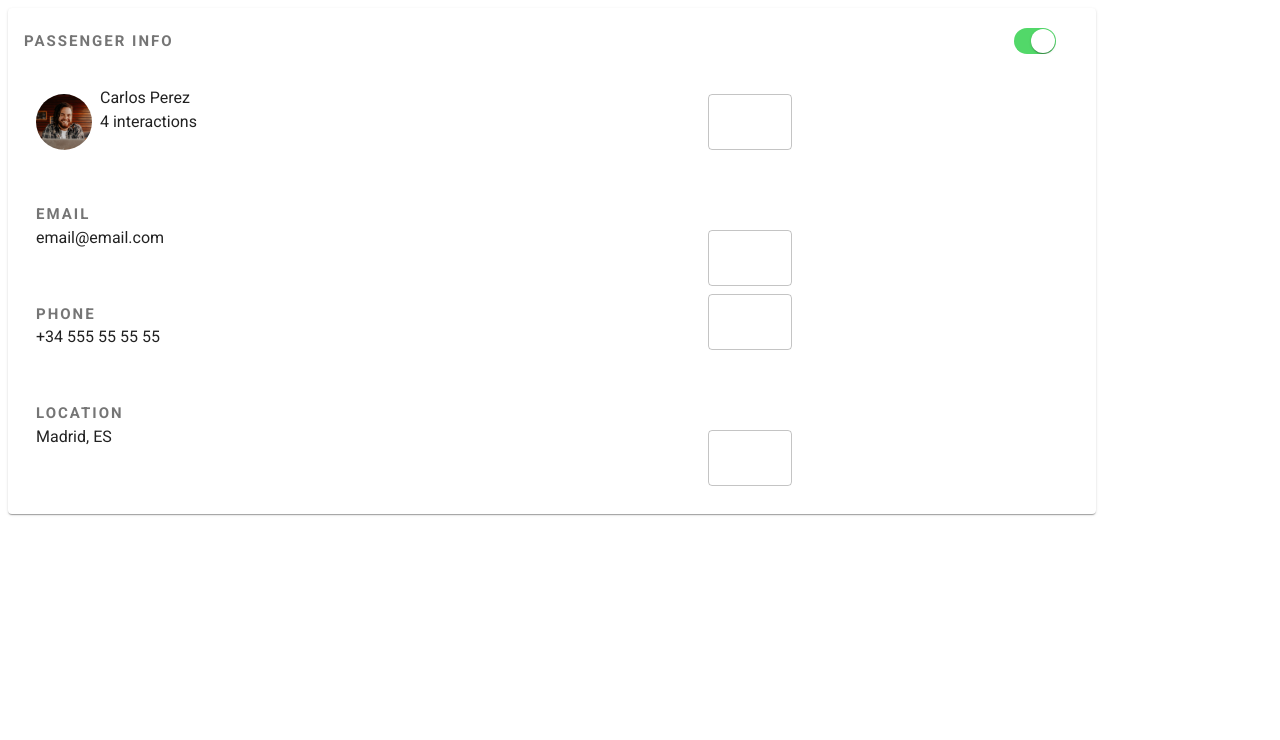
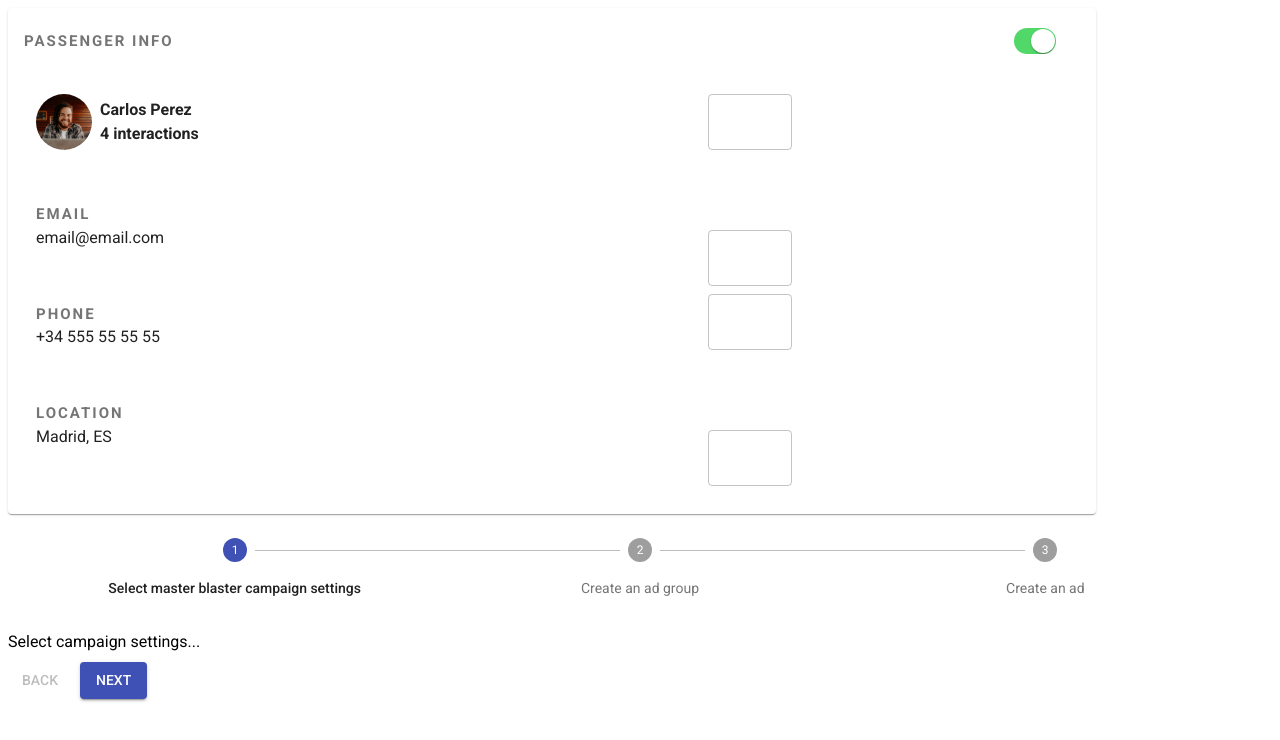
Before and after one commit to orianabreu/Onyze-test, a React (Create React App) app: page / in a window 1280 px wide. Shown: the top 740 px of the page. Built offline with nearby package versions, Linux system fonts and the light colour scheme; some icons are missing.

Commit message:
add travel stepper component

```diff
--- a/src/App.js
+++ b/src/App.js
@@ -2,11 +2,13 @@
 import {ThemeProvider} from '@material-ui/core';
 import theme from './styles/theme';
 import Passenger from './PassengerInfo';
+import Stepper from './TravelStepper';
 
 function App() {
   return (
     <ThemeProvider theme={theme}>
       <Passenger />
+      <Stepper />
     </ThemeProvider>
   );
 }
--- a/src/PassengerInfo/index.js
+++ b/src/PassengerInfo/index.js
@@ -20,7 +20,7 @@
 
 export default function Passenger() {
 
-  const {root, heading, container, MuiAvatar} = useStyles();
+  const {root, heading, container, MuiAvatar, MuiTypography} = useStyles();
 
   return (
     <div className={root}>
@@ -45,7 +45,7 @@
                             src={passenger1}
                             className={MuiAvatar}
                         />
-                        <Typography >
+                        <Typography className={MuiTypography}>
                             Carlos Perez
                             <br />
                             4 interactions
--- a/src/PassengerInfo/styles.js
+++ b/src/PassengerInfo/styles.js
@@ -1,6 +1,4 @@
 import { makeStyles } from '@material-ui/core/styles';
-import styled from 'styled-components';
-import Button from '@material-ui/core/Button';
 
 const useStyles = makeStyles((theme) => ({
     root: {
@@ -21,18 +19,12 @@
         height: theme.spacing(7),
     },
     MuiTypography: {
-
+        display: 'flex',
+        alignItems: 'center',
+        fontWeight: 'bold',
     }
   }));
 
- export const StyledButton = styled(Button)`
-    background-color: #6772e5;
-    color: #fff;
-    box-shadow: 0 4px 6px rgba(50, 50, 93, 0.11), 0 1px 3px rgba(0, 0, 0, 0.08);
-    padding: 7px 14px;
-    &:hover {
-    background-color: #5469d4;
-    }
-`;
+
 
   export default useStyles;
--- /dev/null
+++ b/src/TravelStepper/index.js
@@ -0,0 +1,91 @@
+import React from 'react';
+import { makeStyles } from '@material-ui/core/styles';
+import Stepper from '@material-ui/core/Stepper';
+import Step from '@material-ui/core/Step';
+import StepLabel from '@material-ui/core/StepLabel';
+import Button from '@material-ui/core/Button';
+import Typography from '@material-ui/core/Typography';
+
+const useStyles = makeStyles((theme) => ({
+  root: {
+    width: '100%',
+  },
+  backButton: {
+    marginRight: theme.spacing(1),
+  },
+  instructions: {
+    marginTop: theme.spacing(1),
+    marginBottom: theme.spacing(1),
+  },
+}));
+
+function getSteps() {
+  return ['Select master blaster campaign settings', 'Create an ad group', 'Create an ad'];
+}
+
+function getStepContent(stepIndex) {
+  switch (stepIndex) {
+    case 0:
+      return 'Select campaign settings...';
+    case 1:
+      return 'What is an ad group anyways?';
+    case 2:
+      return 'This is the bit I really care about!';
+    default:
+      return 'Unknown stepIndex';
+  }
+}
+
+export default function TravelStepper() {
+  const classes = useStyles();
+  const [activeStep, setActiveStep] = React.useState(0);
+  const steps = getSteps();
+
+  const handleNext = () => {
+    setActiveStep((prevActiveStep) => prevActiveStep + 1);
+  };
+
+  const handleBack = () => {
+    setActiveStep((prevActiveStep) => prevActiveStep - 1);
+  };
+
+  const handleReset = () => {
+    setActiveStep(0);
+  };
+
+  return (
+    <div className={classes.root}>
+      <Stepper activeStep={activeStep} alternativeLabel>
+        {steps.map((label) => (
+          <Step key={label}>
+            <StepLabel>{label}</StepLabel>
+          </Step>
+        ))}
+      </Stepper>
+      <div>
+        {activeStep === steps.length ? (
+          <div>
+            <Typography className={classes.instructions}>All steps completed</Typography>
+            <Button onClick={handleReset}>Reset</Button>
+          </div>
+        ) : (
+          <div>
+            <Typography className={classes.instructions}>{getStepContent(activeStep)}</Typography>
+            <div>
+              <Button
+                disabled={activeStep === 0}
+                onClick={handleBack}
+                className={classes.backButton}
+              >
+                Back
+              </Button>
+              <Button variant="contained" color="primary" onClick={handleNext}>
+                {activeStep === steps.length - 1 ? 'Finish' : 'Next'}
+              </Button>
+            </div>
+          </div>
+        )}
+      </div>
+    </div>
+  );
+}
```
